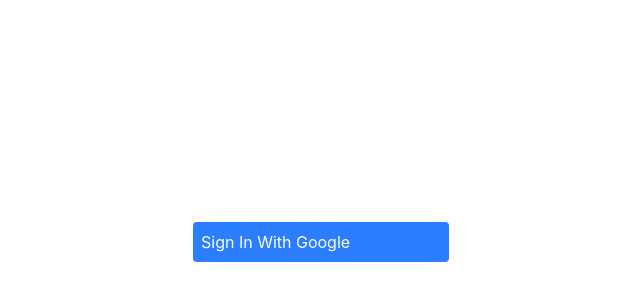
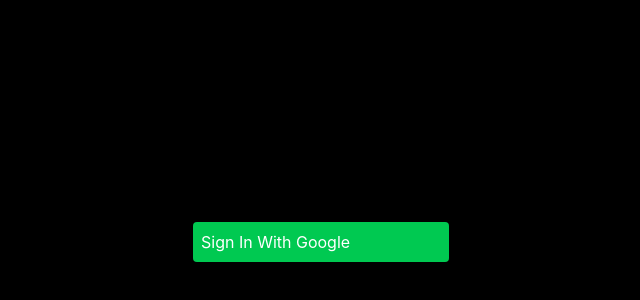
Before and after one commit to Aaryany25/CodeBox, a React (Vite) app: page /signup in a window 1280 px wide. Shown: the part 158-458 px from the top of the page, without its empty margins (319-959 px from the left). Built offline with nearby package versions, Linux system fonts and the light colour scheme.

Commit message:
Fixed the Design Issue

```diff
--- a/src/components/Button.tsx
+++ b/src/components/Button.tsx
@@ -2,7 +2,7 @@
 
 function Button({name,onClick}:{name:string,onClick:any}) {
   return (
-    <div onClick={onClick} className="bg-blue-500 text-white p-2 rounded w-1/5">
+    <div onClick={onClick} className="bg-green-500 text-white p-2 rounded w-1/5">
       {name}
     </div>
   )
--- a/src/pages/Home.tsx
+++ b/src/pages/Home.tsx
@@ -1,7 +1,7 @@
 // import React from 'react'
 import { Link } from "react-router-dom"
 
-import Button from "../components/Button"
+// import Button from "../components/Button"
 import Navbar from "../components/Navbar"
 
 
--- a/src/pages/SignUp.tsx
+++ b/src/pages/SignUp.tsx
@@ -10,7 +10,7 @@
   }, [user]);
   return (
 
- <div className="w-full h-screen flex items-center justify-center">
+ <div className="w-full h-screen bg-black flex items-center justify-center">
         <Button name="Sign In With Google" onClick={SignInWithGoogle} />
 
       </div>
```
